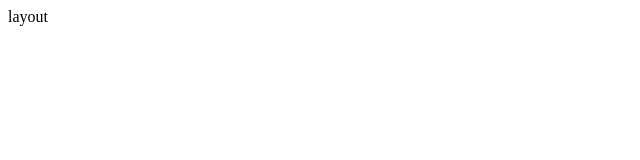
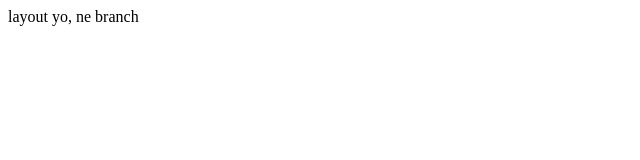
Before and after one commit to pwr3/decision-making-app, a React (Vite) app: page / in a window 1280 px wide. Shown: the top 160 px of the page, without its empty margins (0-640 px from the left). Built offline with nearby package versions, Linux system fonts and the light colour scheme.

Commit message:
initial commit to new branch

```diff
--- a/src/App.js
+++ b/src/App.js
@@ -2,7 +2,6 @@ import React from 'react';
 import {createBrowserRouter, RouterProvider} from "react-router-dom";
 
 import Layout from "./view/Layout";
-// import { bindActionCreators } from '@reduxjs/toolkit';
 
 const router = createBrowserRouter([
     {
--- a/src/view/Layout.js
+++ b/src/view/Layout.js
@@ -4,7 +4,7 @@ import { Outlet } from "react-router-dom";
 const Layout = () => {
     return(
         <div>
-            layout
+            layout yo, ne branch
             <Outlet />
         </div>
     )
```
